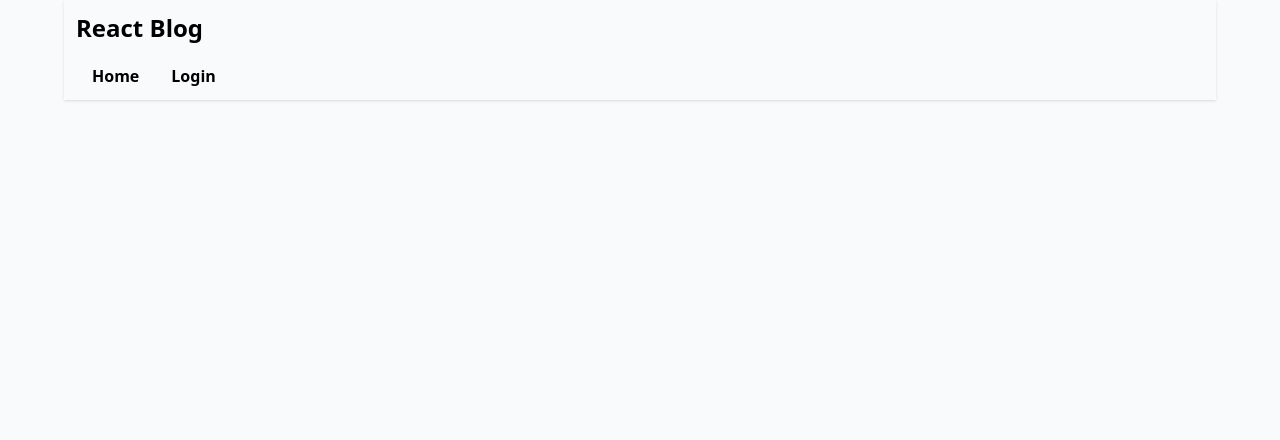
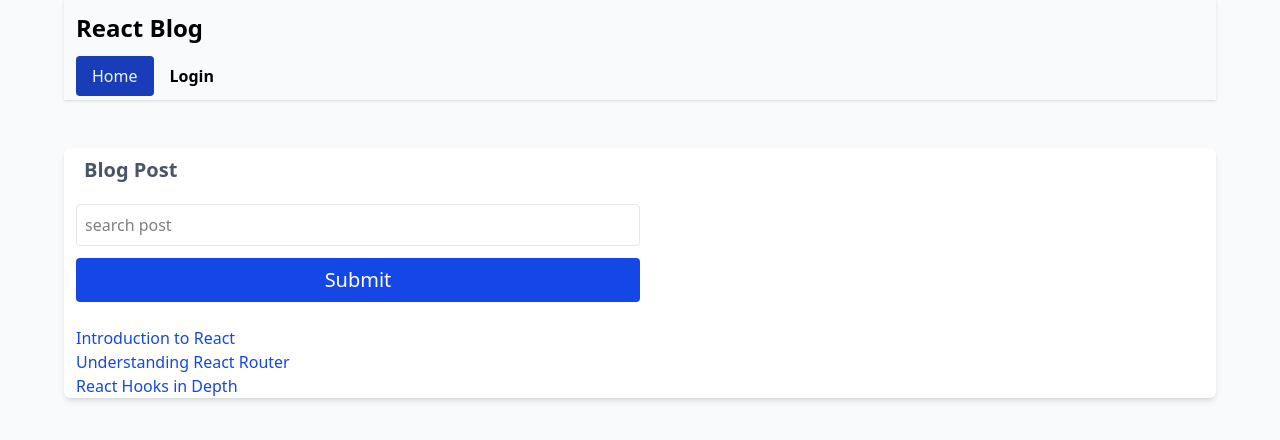
Before and after one commit to TasnimKulle/reactBlog_posts, a React (Vite) app: page / in a window 1280 px wide. Shown: the top 440 px of the page. Built offline with nearby package versions, Linux system fonts and the light colour scheme.

Commit message:
finshed routers done

```diff
--- a/src/App.jsx
+++ b/src/App.jsx
@@ -17,7 +17,7 @@ function App() {
         <h1 className="text-2xl font-bold">React Blog</h1>
         <nav className="flex  items-start">
           <NavLink
-            to="home"
+            to="/"
             className={({ isActive }) =>
               isActive
                 ? "bg-blue-800 text-blue-50 px-4 py-2 rounded-sm"
@@ -30,7 +30,7 @@ function App() {
           isAuthenticated ? (
             <div>
                <NavLink
-            to="createPost"
+            to="/createPost"
             className={({ isActive }) =>
               isActive
                 ? "bg-blue-800 text-blue-50 px-4 py-2 rounded-sm"
--- a/src/componantes/Home.jsx
+++ b/src/componantes/Home.jsx
@@ -1,76 +1,72 @@
-import React, { use, useContext, useEffect, useState } from 'react'
-import { PostsContext } from '../context/PostsContext'
-import { Link, useLocation, useNavigate } from 'react-router';
+import React, { use, useContext, useEffect, useState } from "react";
+import { PostsContext } from "../context/PostsContext";
+import { Link, useLocation, useNavigate } from "react-router";
 export const Home = () => {
-  const {posts}=useContext(PostsContext);
+  const { posts } = useContext(PostsContext);
   const location = useLocation();
-  const navigate = useNavigate()
-  const [filtedPosts ,setFiltedPosts]=useState(posts)
-   const query =new URLSearchParams(location.search);
-   const searchTerm =query.get('search')||"";
-  useEffect(()=>{
-    if(searchTerm != ''){
-       const filteredPosts=posts.filter((post)=>(post.title ||"").toLowerCase().includes((searchTerm.toLowerCase())))
-       setFiltedPosts(filteredPosts)
-       console.log('from useeffect ',filteredPosts)
-    }else{
-      console.log('here')
-    }
-  },[searchTerm])
+  const navigate = useNavigate();
+  // const [filtedPosts, setFiltedPosts] = useState(posts);
+  const query = new URLSearchParams(location.search);
+  const searchTerm = query.get("search") || "";
+  // useEffect(() => {
+  //   if (searchTerm != "") {
+  // const filteredPosts = posts.filter((post) =>
+      //   (post.title || "").toLowerCase().includes(searchTerm.toLowerCase())
+      // );
+  //     setFiltedPosts(filteredPosts);
+  //     console.log("from useeffect ", filteredPosts);
+  //   } else {
+  //     console.log("here");
+  //   }
+  // }, [searchTerm]);
 
+   const filteredPosts = posts.filter((post) =>
+        (post.title || "").toLowerCase().includes(searchTerm.toLowerCase())
+      );
 
-
-
-
-
-  const handleSearsh=(e)=>{
+  const handleSearsh = (e) => {
     e.preventDefault();
-    const formData= new FormData(e.target);
-    const searchValue=formData.get('search');
-    navigate(`?search=${encodeURIComponent(searchValue)}`)
-
+    const formData = new FormData(e.target);
+    const searchValue = formData.get("search");
+    navigate(`/?search=${encodeURIComponent(searchValue)}`);
 
     // console.log(formData.get('search'));
     // console.log([...formData.values()]);
- console.log({searchTerm})
-
-
-  }
+    // console.log({ searchTerm });
+  };
   return (
-    <div className='max-w-6xl mx-auto mt-6 py-6'>
-      <div className='bg-white shadow-md rounded-md px-3'>
-        <h1 className='text-xl text-gray-600 p-2  font-semibold'>Blog Post</h1>
-        <form onSubmit={handleSearsh}
-        className='flex flex-col w-1/2 py-3'
-        >
+    <div className="max-w-6xl mx-auto mt-6 py-6">
+      <div className="bg-white shadow-md rounded-md px-3">
+        <h1 className="text-xl text-gray-600 p-2  font-semibold">Blog Post</h1>
+        <form onSubmit={handleSearsh} className="flex flex-col w-1/2 py-3">
           <input
             type="text"
-          name='search'
-
+            name="search"
             defaultValue={searchTerm}
-          placeholder='search post'
-          className='p-2 border border-gray-200 rounded focus:outline-none
-          focus:ring-2 focus:ring-blue-500'
+            placeholder="search post"
+            className="p-2 border border-gray-200 rounded focus:outline-none
+          focus:ring-2 focus:ring-blue-500"
           />
           <button
             type="submit"
-            className='p-2 bg-blue-700 my-3 text-white text-xl text-center rounded hover:bg-blue-500 cursor-pointer'
-            >Submit</button>
+            className="p-2 bg-blue-700 my-3 text-white text-xl text-center rounded hover:bg-blue-500 cursor-pointer"
+          >
+            Submit
+          </button>
         </form>
         <ul>
-          {
-            filtedPosts.map((post)=>(
+          {filteredPosts.map((post) => (
             <li key={post.id}>
               <Link
-                className='text-blue-700 hover:underline'
+                className="text-blue-700 hover:underline"
                 to={`/posts/${post.id}`}
-                >{post.title}</Link>
+              >
+                {post.title}
+              </Link>
             </li>
-            )
-            )
-          }
+          ))}
         </ul>
       </div>
     </div>
-  )
-}
+  );
+};
--- a/src/routes.jsx
+++ b/src/routes.jsx
@@ -12,7 +12,7 @@ export const router = createBrowserRouter([
     element: <App />,
     children: [
       {
-        path: "home",
+         index: true,
         element: <Home />,
       },
       {
```
Lines whose indentation alone changed are shown as unchanged.
